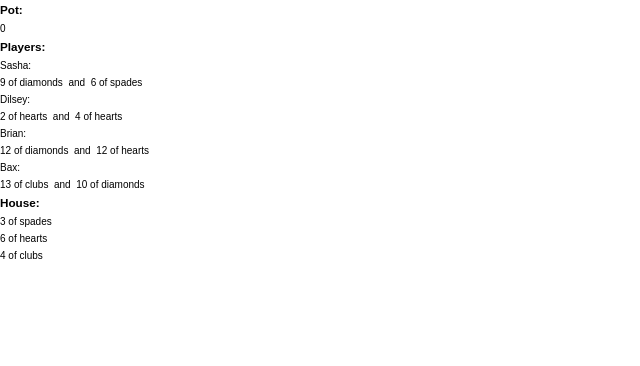
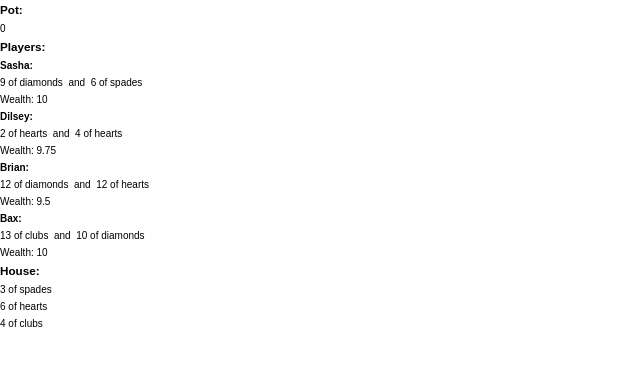
Before and after one commit to SashaPatsel/hold-em, a React (Create React App) app: page / in a window 1280 px wide. Shown: the top 366 px of the page, without its empty margins (0-640 px from the left). Built offline with nearby package versions, Linux system fonts and the light colour scheme.

Commit message:
change player wealth after blinds in player class

```diff
--- a/src/features/Game.js
+++ b/src/features/Game.js
@@ -36,7 +36,7 @@ class Game extends Component {
     bet= {false}
     raise= {false}
     call= {false}
-    dealer= {false}
+    dealer= {true}
     smallBlind= {false}
     bigBlind= {false}
     key={this.state.keyCount}
@@ -51,7 +51,7 @@ class Game extends Component {
     raise= {false}
     call= {false}
     dealer= {false}
-    smallBlind= {false}
+    smallBlind= {true}
     bigBlind= {false}
     key={this.state.keyCount}
     />)
@@ -66,7 +66,7 @@ class Game extends Component {
     call= {false}
     dealer= {false}
     smallBlind= {false}
-    bigBlind= {false}
+    bigBlind= {true}
       key={this.state.keyCount}
     />)
     this.state.keyCount++
@@ -118,7 +118,6 @@ class Game extends Component {
 
     this.setState({
       currRound: <Round
-      players={this.state.players}
       blinds= {this.state.blinds}
       />
     })
--- a/src/features/Player.js
+++ b/src/features/Player.js
@@ -18,9 +18,7 @@ class Player extends Component {
       }
 
       componentDidMount() {
-        this.setState({
-          bigBlind: false
-        })
+        this.payBlind()
       }
 
       renderHand() {
@@ -33,14 +31,26 @@ class Player extends Component {
         )
       }
 
+      payBlind() {
+        if (this.state.smallBlind === true) {
+          this.setState({
+            wealth: this.state.wealth - .25
+          })
+        } else if (this.state.bigBlind === true) {
+          this.setState({
+            wealth: this.state.wealth - .50
+          })
+        }
+      }
+
 
   render() {
 
     return (
       <div>
-        {this.state.name}:
+        <h4>{this.state.name}:</h4>
         {this.state.hand.length > 0 ? this.renderHand(): "Wait to be dealt your hand"}
-
+        Wealth: {this.state.wealth}
 
 
       </div>
--- a/src/features/Round.js
+++ b/src/features/Round.js
@@ -1,4 +1,4 @@
-import React, {Component} from "react";
+import React, { Component } from "react";
 import deck from "../data/deck.json"
 import Player from "./Player"
 
@@ -7,11 +7,11 @@ class Round extends Component {
     deck: deck,
     pot: 0,
     houseCards: [],
-    minBet: .5,
-    players: this.props.players,
-    // array of indices [D, SB, BB]
+    minBet: .25,
+    players: [],
+    // array of indices [D, SB, BB]]
     blinds: this.props.blinds,
-    turnQueue: 0
+    turnQueue: 0,
   }
 
 
@@ -19,7 +19,7 @@ class Round extends Component {
   componentDidMount() {
 
     this.startRound()
-    console.log("Round",this.state)
+    console.log("Round", this.state)
   }
 
 
@@ -28,6 +28,13 @@ class Round extends Component {
 
     // Shuffle the Deck
     this.shuffle(this.state.deck)
+
+    // Move read-only player stats to Round state so that they can be changed
+    this.newPlayers()
+
+    // Get the blinds
+    // this.payBlinds()
+
     // Deal one card to each player, then repeat
     this.dealCard()
     this.dealCard()
@@ -38,10 +45,100 @@ class Round extends Component {
     // Start first round of betting
     const wait = setTimeout(() => {
       console.log(this.state.turnQueue)
-    },0)
+    }, 0)
 
-  //  Bring out the flop
+    //  Bring out the flop
     this.flop()
+  }
+
+
+  //Knuth Shuffle
+  shuffle = (arr) => {
+    let currentIndex = arr.length, temporaryValue, randomIndex;
+
+    // While there remain elements to shuffle...
+    while (0 !== currentIndex) {
+
+      // Pick a remaining element...
+      randomIndex = Math.floor(Math.random() * currentIndex);
+      currentIndex -= 1;
+
+      // And swap it with the current element.
+      temporaryValue = arr[currentIndex];
+      arr[currentIndex] = arr[randomIndex];
+      arr[randomIndex] = temporaryValue;
+    }
+
+    this.setState({
+      cards: arr
+    });
+  }
+
+  newPlayers() {
+    this.state.players.push( <Player name="Sasha" wealth={10} hand={[]}
+    currBet= {0}
+    inPot= {0}
+    fold= {false}
+    bet= {false}
+    raise= {false}
+    call= {false}
+    dealer= {true}
+    smallBlind= {false}
+    bigBlind= {false}
+    key={this.state.keyCount}
+    />)
+    this.state.keyCount++
+
+    this.state.players.push( <Player name="Dilsey" wealth={10} hand={[]}
+    currBet= {0}
+    inPot= {0}
+    fold= {false}
+    bet= {false}
+    raise= {false}
+    call= {false}
+    dealer= {false}
+    smallBlind= {true}
+    bigBlind= {false}
+    key={this.state.keyCount}
+    />)
+    this.state.keyCount++
+
+    this.state.players.push( <Player name="Brian" wealth={10} hand={[]}
+    currBet= {0}
+    inPot= {0}
+    fold= {false}
+    bet= {false}
+    raise= {false}
+    call= {false}
+    dealer= {false}
+    smallBlind= {false}
+    bigBlind= {true}
+      key={this.state.keyCount}
+    />)
+    this.state.keyCount++
+    this.state.players.push( <Player name="Bax" wealth={10} hand={[]}
+    currBet= {0}
+    inPot= {0}
+    fold= {false}
+    bet= {false}
+    raise= {false}
+    call= {false}
+    dealer= {false}
+    smallBlind= {false}
+    bigBlind= {false}
+    key={this.state.keyCount}
+    />)
+    this.state.keyCount++
+  }
+
+  payBlinds() {
+    for (let i = 0 ; i < this.state.players.length ; i++) {
+      if (this.state.players[i].props.bigBlind === true) {
+        console.log(this.state.players[i].props.wealth-(this.state.minBet*2))
+
+        this.state.players[i].props.wealth = this.state.players[i].props.wealth-(this.state.minBet*2)
+      }
+    }
   }
 
   // Async not working... Still using setTimeout
@@ -49,15 +146,15 @@ class Round extends Component {
     // return Promise.resolve(this.setState({
     //   turnQueue: 908
     // }))
-    if (this.state.turnQueue === this.state.players.length -1) {
+    if (this.state.turnQueue === this.state.players.length - 1) {
       (this.setState({
-          turnQueue: 0
-        }))
+        turnQueue: 0
+      }))
     }
   }
 
   dealCard() {
-    for (var i = 0 ; i < this.state.players.length ; i ++) {
+    for (let i = 0; i < this.state.players.length; i++) {
       this.state.players[i].props.hand.push(this.state.deck.pop())
     }
   }
@@ -76,41 +173,21 @@ class Round extends Component {
 
   }
 
-  //Knuth Shuffle
-  shuffle = (arr) => {
-  let currentIndex = arr.length, temporaryValue, randomIndex;
-
-  // While there remain elements to shuffle...
-  while (0 !== currentIndex) {
-
-    // Pick a remaining element...
-    randomIndex = Math.floor(Math.random() * currentIndex);
-    currentIndex -= 1;
-
-    // And swap it with the current element.
-    temporaryValue = arr[currentIndex];
-    arr[currentIndex] = arr[randomIndex];
-    arr[randomIndex] = temporaryValue;
-  }
-
-  this.setState({
-    cards: arr
-  });
-}
 
 
 
-  render () {
+
+  render() {
     return (
       <div>
-      <h3>Pot:</h3>
+        <h3>Pot:</h3>
+        {this.state.pot}
 
-        {this.state.pot}
         <h3>Players:</h3>
-        {this.state.players.map(player => player)}
+        {this.state.players.map(player => player )}
 
         <h3>House:</h3>
-        {this.state.houseCards.map(c =>  <p> {c.number} of {c.suit} </p> )}
+        {this.state.houseCards.map(c => <p> {c.number} of {c.suit} </p>)}
       </div>
     )
   }
```
